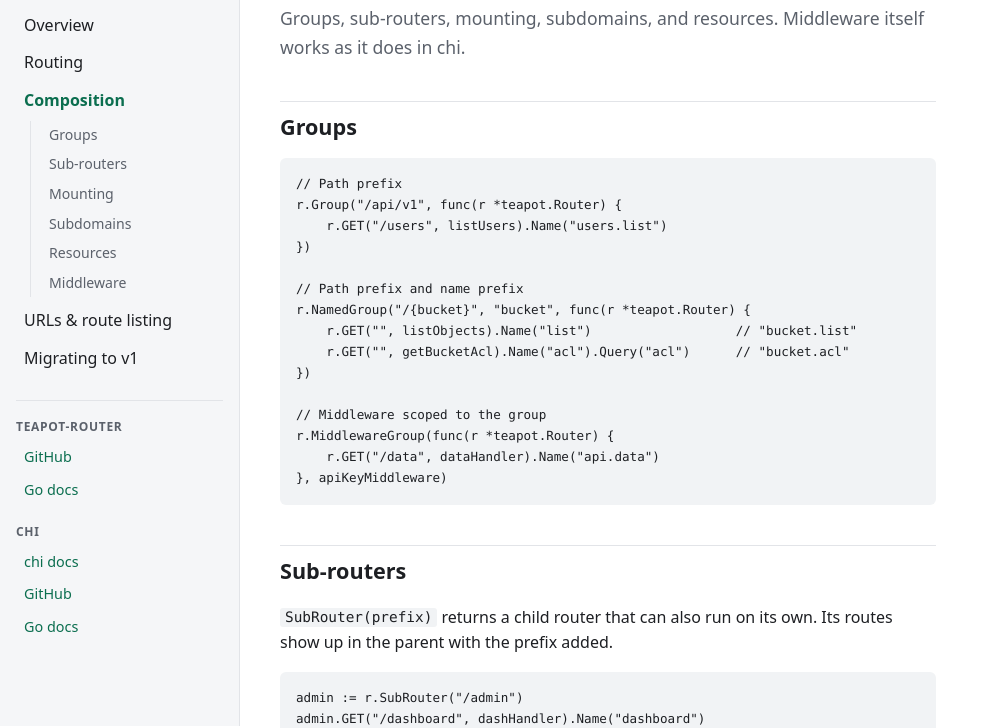
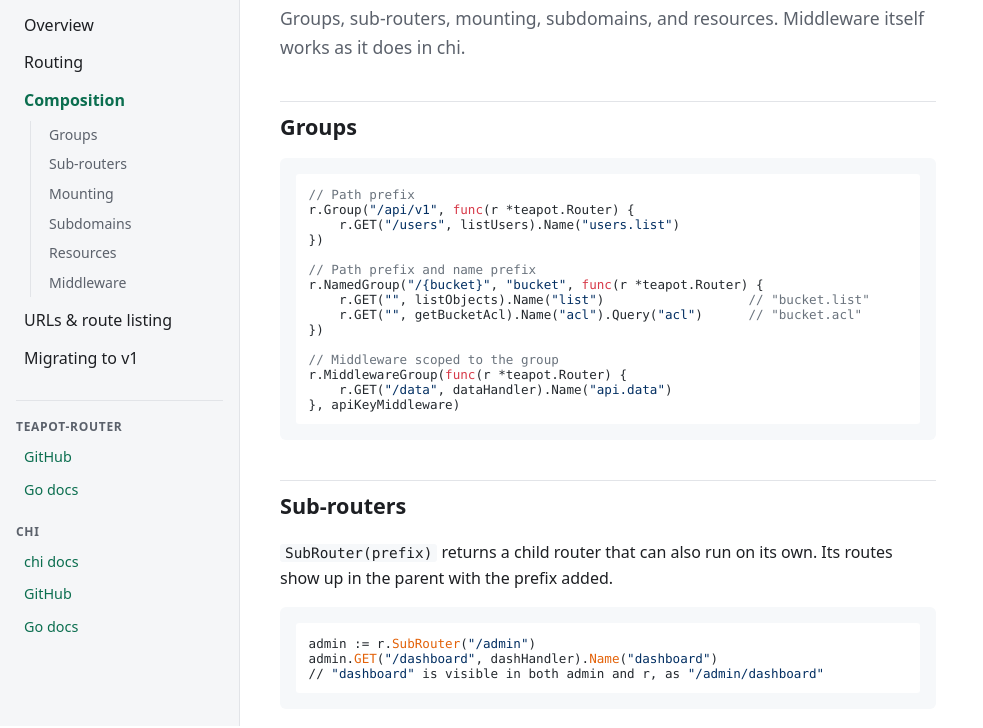
Before and after one commit to mallardduck/teapot-router, a plain HTML site: page composition.html in a window 1280 px wide. Shown: the part 74-802 px from the top of the page, without its empty margins (0-983 px from the left). Drawn offline with nearby package versions, Linux system fonts and the light colour scheme.

Commit message:
docs: add highlight.js for Go and shell code blocks

```diff
--- a/assets/site.css
+++ b/assets/site.css
@@ -7,7 +7,7 @@
   --side: #f5f6f8;
   --border: #e2e4e8;
   --accent: #0b6e4f;
-  --code-bg: #f1f3f5;
+  --code-bg: #f6f8fa;
   --code-fg: #1d1f23;
   --max: 46rem;
   --side-w: 15rem;
@@ -21,7 +21,7 @@
     --side: #1d2025;
     --border: #2c3036;
     --accent: #5fd3a8;
-    --code-bg: #1e2227;
+    --code-bg: #161b22;
     --code-fg: #e6e8eb;
   }
 }
--- a/composition.html
+++ b/composition.html
@@ -5,6 +5,8 @@
   <meta name="viewport" content="width=device-width, initial-scale=1">
   <title>Composition · teapot-router</title>
   <link rel="stylesheet" href="assets/site.css">
+  <link rel="stylesheet" href="https://cdnjs.cloudflare.com/ajax/libs/highlight.js/11.9.0/styles/github.min.css" media="(prefers-color-scheme: light)">
+  <link rel="stylesheet" href="https://cdnjs.cloudflare.com/ajax/libs/highlight.js/11.9.0/styles/github-dark.min.css" media="(prefers-color-scheme: dark)">
 </head>
 <body>
 <div class="layout">
@@ -144,5 +146,8 @@ r.GET("/admin", adminHandler).Name("admin").With(authMiddleware)</code></pre>
     </div>
   </main>
 </div>
+<script src="https://cdnjs.cloudflare.com/ajax/libs/highlight.js/11.9.0/highlight.min.js"></script>
+<script src="https://cdnjs.cloudflare.com/ajax/libs/highlight.js/11.9.0/languages/go.min.js"></script>
+<script>hljs.highlightAll();</script>
 </body>
 </html>
```
Also changed, not shown: index.html (+5 -0 lines), migrating.html (+5 -0 lines), routing.html (+5 -0 lines), urls-and-routes.html (+5 -0 lines).
